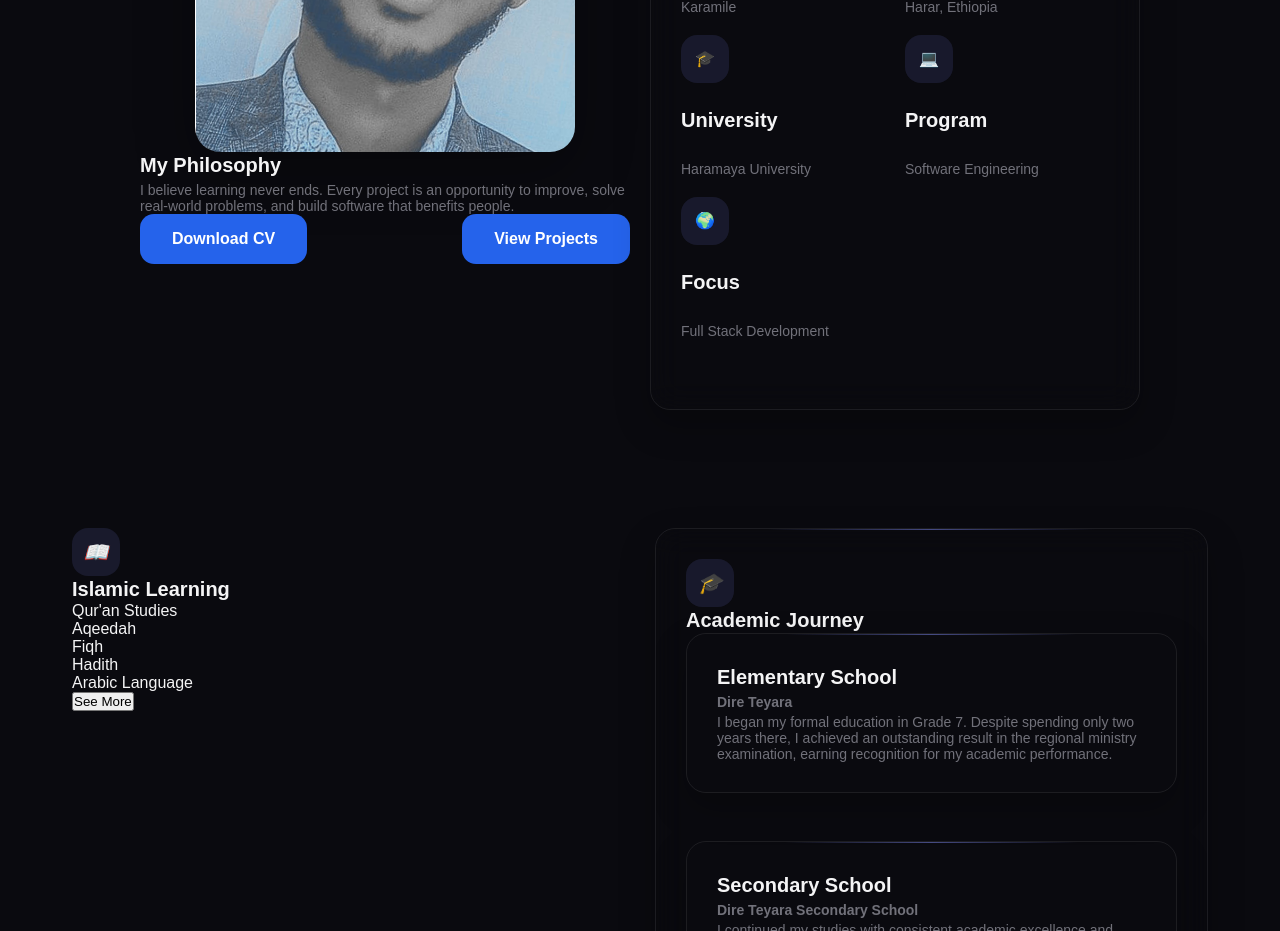
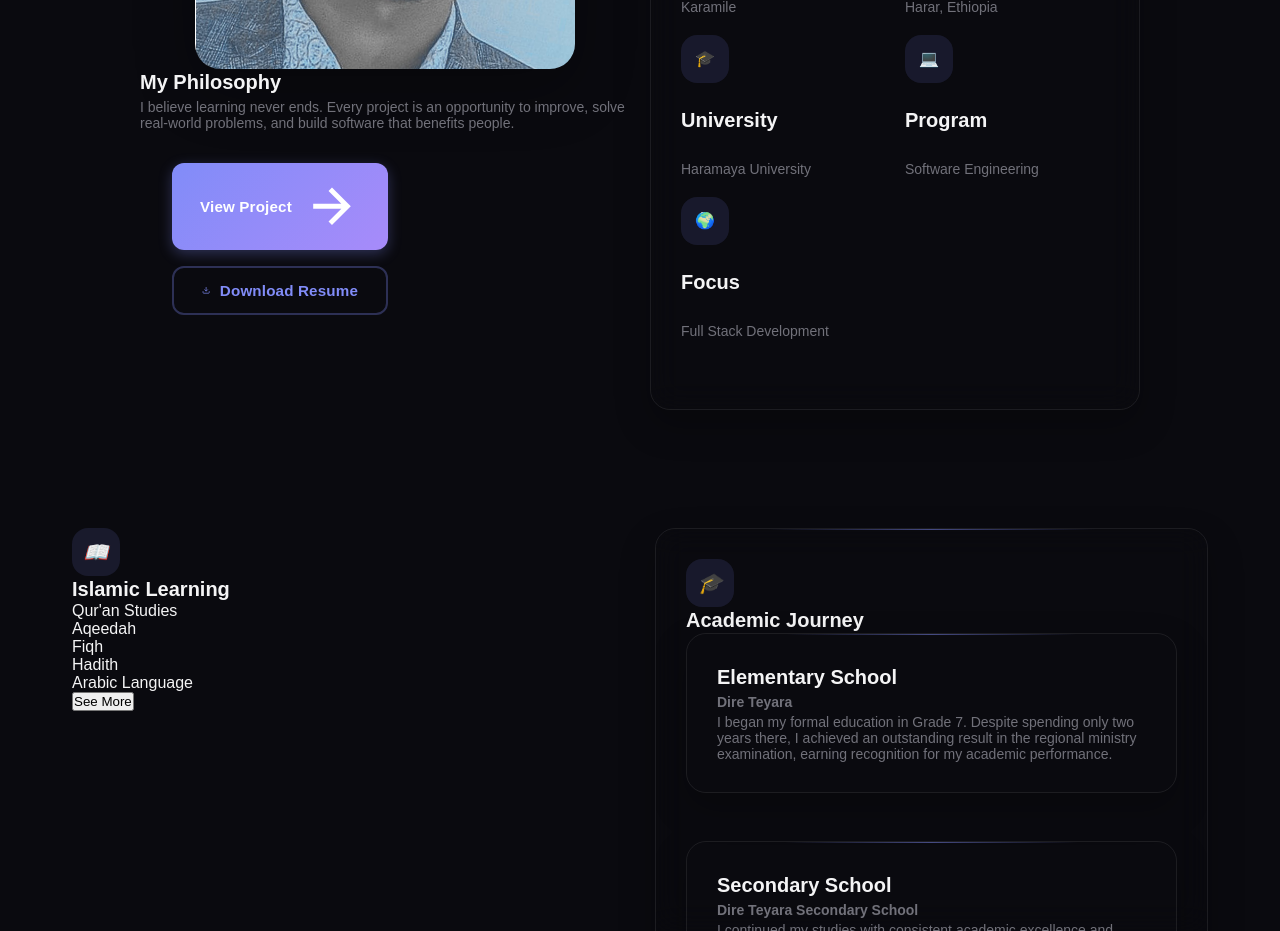
Before and after one commit to HamzaAbdulhakim/oborra.tech, a React (Vite) app: page / in a window 1280 px wide. Shown: the part 1180-2111 px from the top of the page. Built offline with nearby package versions, Linux system fonts and the light colour scheme.

Commit message:
modern reusable CTA component

```diff
--- /dev/null
+++ b/src/components/CallToAction.jsx
@@ -0,0 +1,21 @@
+import "../styles/callToAction.css"
+function CallToAction() {
+  return (
+    <div className="call-to-action">
+      <button className="cta-btn cta-btn--primary">
+        <span>View Project</span>
+        <svg className="cta-btnicon cta-btnicon--arrow" viewBox="0 0 24 24" fill="none" stroke="currentColor" strokeWidth="2">
+          <path d="M5 12h14M12 5l7 7-7 7"/>
+        </svg>
+      </button>
+
+      <button className="cta-btn cta-btn--secondary">
+        <svg className="cta-btnicon cta-btnicon--download" viewBox="0 0 24 24" fill="none" stroke="currentColor" strokeWidth="2">
+          <path d="M21 15v4a2 2 0 01-2 2H5a2 2 0 01-2-2v-4M7 10l5 5 5-5M12 15V3"/>
+        </svg>
+        <span>Download Resume</span>
+      </button>
+    </div>
+  );
+}
+export default CallToAction
--- a/src/pages/About.jsx
+++ b/src/pages/About.jsx
@@ -9,7 +9,7 @@ import Button from "../components/Button";
 import info from "../data/info";
 import { slideRight } from "../animations/variants";
 import profile from "../assets/hamzaProfile.png";
-
+import CallToAction from "../components/CallToAction";
 import "../styles/about.css";
 
 function About() {
@@ -31,12 +31,8 @@ function About() {
                   benefits people.
                 </p>
               </div>
-              <div className="about-buttons">
-                <Button className="title ">Download CV</Button>
-                <a href="#projects">
-                  <Button className="title">View Projects</Button>
-                </a>
-              </div>{" "}
+              <CallToAction />
+
             </div>
 
             <div className="card">
--- a/src/pages/contact.jsx
+++ b/src/pages/contact.jsx
@@ -39,10 +39,11 @@ function Contact() {
                         <div className="contact-info">
 
                             {contactInfo.map((item) => (
-                                <span className="cards">
+                                <span
+                                key={item.id} className="cards">
                                 <ContactCard
 
-                                    key={item.id}
+
 
                                     contact={item}
 
--- a/src/styles/about.css
+++ b/src/styles/about.css
@@ -112,14 +112,6 @@ button:hover{
 transform:translateY(-4px);
 
 }
-
-.about-buttons{
-    display: flex;
-    flex-direction: row;
-    justify-content: space-between;
-    gap: 10px;
-}
-
 .about-intro{
     font-size: 1.25rem;
     font-weight: 700;
--- /dev/null
+++ b/src/styles/callToAction.css
@@ -0,0 +1,142 @@
+/* ============================================
+   CTA DESIGN SYSTEM
+   ============================================ */
+
+/* === CONTAINER === */
+.call-to-action {
+  width: min(280px, 90%);
+  display: flex;
+  flex-wrap: wrap;
+  align-items: center;
+  justify-content: center;
+  gap: 1rem;
+  padding: 2rem;
+}
+
+/* === BASE BUTTON (shared by all variants) === */
+.cta-btn {
+  position: relative;
+  display: inline-flex;
+  align-items: center;
+  justify-content: center;
+  gap: 0.6rem;
+  padding: 0.875rem 1.75rem;
+  font-family: inherit;
+  font-size: 0.95rem;
+  font-weight: 600;
+  letter-spacing: 0.01em;
+  text-decoration: none;
+  border: none;
+  border-radius: 12px;
+  cursor: pointer;
+  overflow: hidden;
+  transition: all 0.3s cubic-bezier(0.4, 0, 0.2, 1);
+  white-space: nowrap;
+  user-select: none;
+}
+
+/* === PRIMARY BUTTON (View Project) === */
+.cta-btn--primary {
+  background: linear-gradient(135deg, #6366f1, #8b5cf6);
+  color: #ffffff;
+  box-shadow: 0 4px 14px rgba(99, 102, 241, 0.35),
+              0 1px 3px rgba(99, 102, 241, 0.2);
+}
+
+.cta-btn--primary::before {
+  content: "";
+  position: absolute;
+  inset: 0;
+  background: linear-gradient(135deg, rgba(255,255,255,0.2), transparent);
+  opacity: 0;
+  transition: opacity 0.3s ease;
+}
+
+.cta-btn--primary:hover {
+  transform: translateY(-2px);
+  box-shadow: 0 8px 25px rgba(99, 102, 241, 0.45),
+              0 2px 8px rgba(99, 102, 241, 0.3);
+}
+
+.cta-btn--primary:hover::before {
+  opacity: 1;
+}
+
+.cta-btn--primary:active {
+  transform: translateY(0);
+  box-shadow: 0 2px 8px rgba(99, 102, 241, 0.3);
+}
+
+/* === SECONDARY BUTTON (Download Resume) === */
+.cta-btn--secondary {
+  background: transparent;
+  color: #6366f1;
+  border: 2px solid rgba(99, 102, 241, 0.25);
+  box-shadow: inset 0 0 0 0 rgba(99, 102, 241, 0.08);
+}
+
+.cta-btn--secondary:hover {
+  background: rgba(99, 102, 241, 0.08);
+  border-color: rgba(99, 102, 241, 0.5);
+  box-shadow: inset 0 0 20px rgba(99, 102, 241, 0.08);
+  transform: translateY(-2px);
+}
+
+.cta-btn--secondary:active {
+  transform: translateY(0);
+}
+
+/* === ICON STYLING === */
+.cta-btn__icon {
+  width: 18px;
+  height: 18px;
+  transition: transform 0.3s ease;
+}
+
+.cta-btn:hover .cta-btn__icon--arrow {
+  transform: translateX(3px);
+}
+
+.cta-btn:hover .cta-btn__icon--download {
+  transform: translateY(2px);
+}
+
+/* === RIPPLE EFFECT (click feedback) === */
+.cta-btn::after {
+  content: "";
+  position: absolute;
+  border-radius: 50%;
+  background: rgba(255, 255, 255, 0.4);
+  transform: scale(0);
+  opacity: 0;
+  pointer-events: none;
+}
+
+.cta-btn:active::after {
+  animation: ripple 0.5s ease-out;
+}
+
+@keyframes ripple {
+  0% { transform: scale(0); opacity: 0.5; }
+  100% { transform: scale(4); opacity: 0; }
+}
+
+/* === DARK MODE ADAPTATION === */
+.dark-theme .cta-btn--primary {
+  background: linear-gradient(135deg, #818cf8, #a78bfa);
+  box-shadow: 0 4px 14px rgba(129, 140, 248, 0.3);
+}
+
+.dark-theme .cta-btn--primary:hover {
+  box-shadow: 0 8px 25px rgba(129, 140, 248, 0.4);
+}
+
+.dark-theme .cta-btn--secondary {
+  color: #818cf8;
+  border-color: rgba(129, 140, 248, 0.3);
+}
+
+.dark-theme .cta-btn--secondary:hover {
+  background: rgba(129, 140, 248, 0.1);
+  border-color: rgba(129, 140, 248, 0.6);
+}
```
